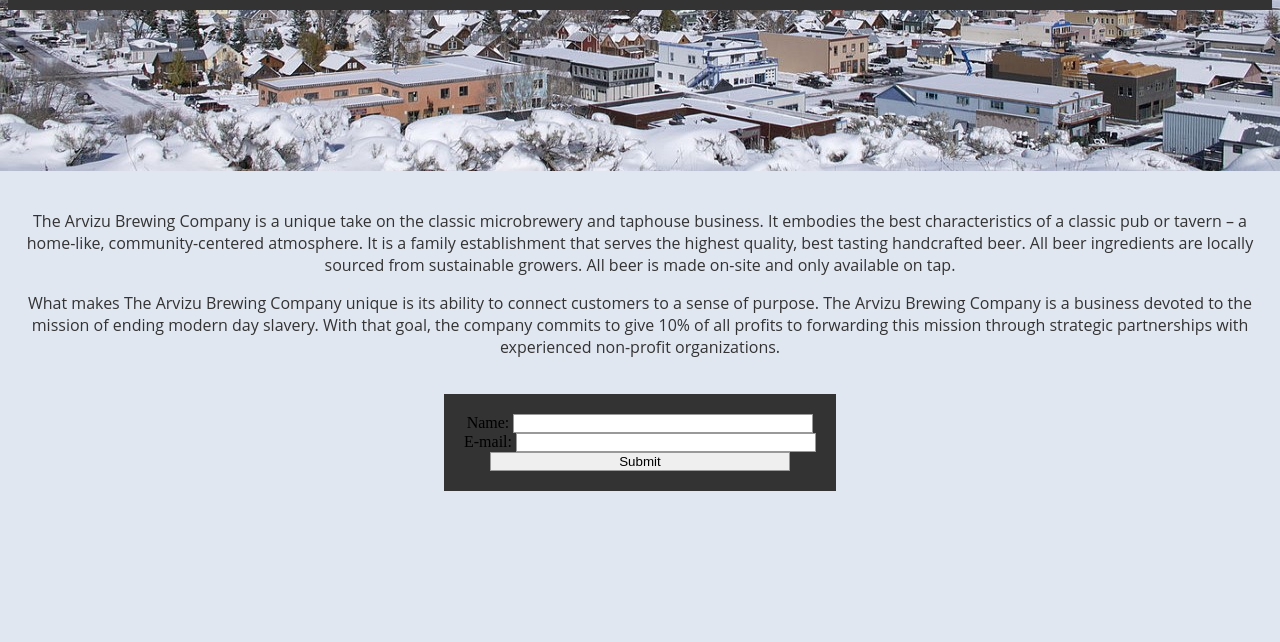
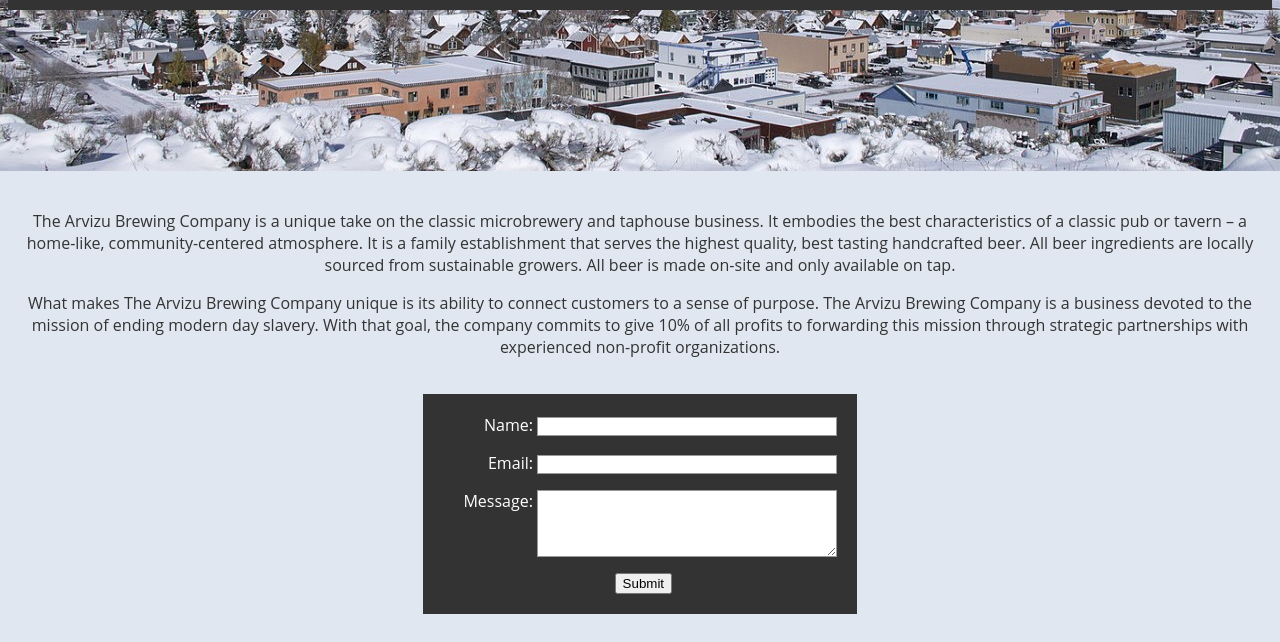
Before and after one commit to barvizu841/The-Arvizu-Brewing-Company, a plain HTML site: page ContactUs.html in a window 1280 px wide. Shown: the part 329-971 px from the top of the page. Before the commit the page ends 848 px from the top, so only its background shows below. Drawn offline with Linux system fonts and the light colour scheme.

Commit message:
Update ContactUs.html

```diff
--- a/ContactUs.html
+++ b/ContactUs.html
@@ -37,11 +37,21 @@
 </p>
 </description>
 
-<form action="welcome.php" method="POST">
-Name: <input type="text" name="name"><br>
-E-mail: <input type="text" name="email"><br>
-<input type="submit">
+<form action="welcome.php" method="post">
+
+      <label for="name">Name:</label>
+      <input type="text" id="name" name="name" />
+  <p></p>
+      <label for="mail">Email:</label>
+      <input type="email" id="mail" name="email" />
+  <p></p>
+      <label for="message">Message:</label>
+      <textarea id="message" name="message"></textarea>
+  <p></p>
+      <button type="submit">Submit</button>
+
 </form>
+
 
     </body>
 </html>
```
